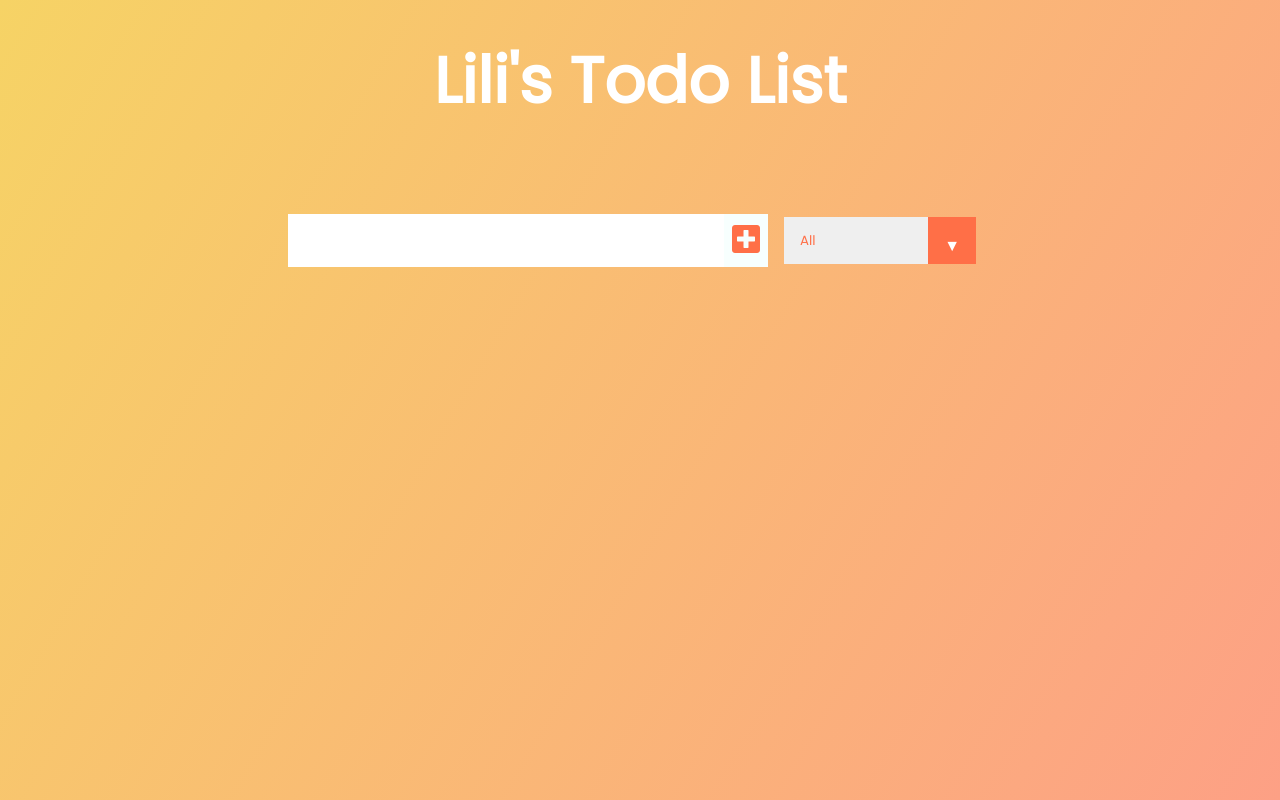
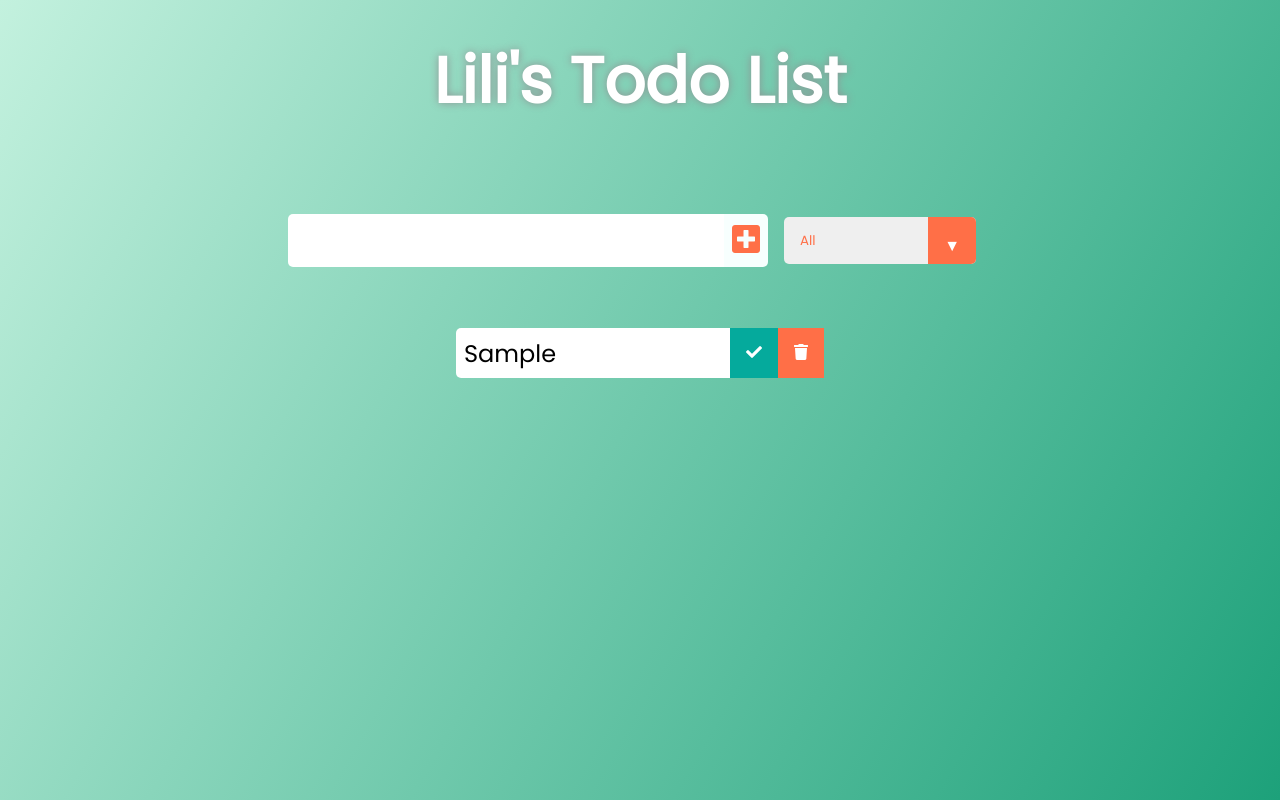
Before and after one commit to MazurLaura/TodoList, a React (Create React App) app: page / in a window 1280 px wide. Both pictures are taken after typing "Sample" into the empty fields and a click on the button 746 px from the left and 240 px from the top of the page. Built offline with nearby package versions, Linux system fonts and the light colour scheme.

Commit message:
finished the app and saved todos to local storage

```diff
--- a/src/App.css
+++ b/src/App.css
@@ -4,13 +4,20 @@
   box-sizing: border-box;
 }
 body {
-  background-image: linear-gradient(120deg, #f6d365 0%, #fda085 100%);
+  background-image: linear-gradient(120deg, #c3f1de 0%, #1da17a 100%);
   color: white;
   font-family: "Poppins", sans-serif;
   min-height: 100vh;
 }
 header {
   font-size: 2rem;
+}
+
+h1 {
+  /*
+  -webkit-text-stroke: 0.5px rgb(196, 243, 233);
+  */
+  text-shadow: 0 0 8px rgb(143, 148, 148);
 }
 
 header,
@@ -27,6 +34,17 @@
   border: none;
   background: white;
 }
+
+form input {
+  border-top-left-radius: 5px;
+  border-bottom-left-radius: 5px;
+}
+
+form button {
+  border-top-right-radius: 5px;
+  border-bottom-right-radius: 5px;
+}
+
 form button {
   color: #ff6f47;
   background: #f7fffe;
@@ -57,6 +75,8 @@
   justify-content: space-between;
   align-items: center;
   transition: all 1s ease;
+  border-top-left-radius: 5px;
+  border-bottom-left-radius: 5px;
 }
 .filter-todo {
   padding: 1rem;
@@ -75,7 +95,7 @@
   font-size: 1rem;
 }
 .complete-btn {
-  background: rgb(11, 212, 162);
+  background: rgb(5, 170, 156);
 }
 .todo-item {
   padding: 0rem 0.5rem;
@@ -106,6 +126,8 @@
   box-shadow: none;
   border: 0 !important;
   background-image: none;
+  border-top-left-radius: 5px;
+  border-bottom-left-radius: 5px;
 }
 
 /* Custom Select */
@@ -113,6 +135,8 @@
   margin: 1rem;
   position: relative;
   overflow: hidden;
+  border-top-right-radius: 5px;
+  border-bottom-right-radius: 5px;
 }
 select {
   color: #ff6f47;
--- a/src/App.js
+++ b/src/App.js
@@ -1,4 +1,4 @@
-import React, { useState } from "react";
+import React, { useState, useEffect } from "react";
 import './App.css';
 import Form from "./components/Form";
 import TodoList from "./components/TodoList";
@@ -6,14 +6,66 @@
 function App() {
   const [inputText, setInputText] = useState('');
   const [todos, setTodos] = useState([]);
+  const [status, setStatus] = useState('all');
+  const [filteredTodos, setFilteredTodos] = useState([]); //We want to get the todos in an array by filtering (all, completed, uncompleted)
+
+  //Run once when the app starts
+  useEffect(() => {
+    getLocalTodos()
+  }, []);
+
+  //USE EFFECT
+  useEffect(() => {
+    filterHandler();
+    saveLocalTodos();
+  }, [todos, status])
+
+  const filterHandler = () => {
+    switch (status) {
+      case 'completed':
+        setFilteredTodos(todos.filter(todo => todo.completed === true));
+        break;
+      case 'uncompleted':
+        setFilteredTodos(todos.filter(todo => todo.completed === false));
+        break;
+      default:
+        setFilteredTodos(todos);
+        break;
+    }
+  }
+
+  // Save to local stotage
+
+  const saveLocalTodos = () => {
+    localStorage.setItem('todos', JSON.stringify(todos));
+  };
+
+  const getLocalTodos = () => {
+    if (localStorage.getItem('todos') === null) {
+      localStorage.setItem('todos', JSON.stringify([]));
+    } else {
+      let todoLocal = JSON.parse(localStorage.getItem('todos'));
+      setTodos(todoLocal);
+    }
+  }
 
   return (
     <div className="App">
       <header>
         <h1>Lili's Todo List</h1>
       </header>
-      <Form inputText={inputText} todos={todos}setTodos={setTodos} setInputText={setInputText}/>
-      <TodoList />
+      <Form
+        inputText={inputText}
+        todos={todos}
+        setTodos={setTodos}
+        setInputText={setInputText}
+        setStatus={setStatus}
+      />
+      <TodoList
+        filteredTodos={filteredTodos}
+        todos={todos}
+        setTodos={setTodos}
+      />
     </div>
   );
 }
--- a/src/components/Form.js
+++ b/src/components/Form.js
@@ -1,7 +1,7 @@
 import React from "react";
 
 
-const Form = ({inputText, setInputText, todos, setTodos}) => {
+const Form = ({inputText, setInputText, todos, setTodos, setStatus}) => {
 
   //Every time the input changes this onChange event will run.
   const inputTextHandler = (event) => {
@@ -16,6 +16,10 @@
     setInputText('');
   };
 
+  const statusHandler = (event) => {
+    setStatus(event.target.value);
+  }
+
   return(
     <form>
       <input onChange={inputTextHandler} value={inputText} type="text" className="todo-input" />
@@ -23,7 +27,7 @@
         <i className="fas fa-plus-square"></i>
       </button>
       <div className="select">
-        <select name="todos" className="filter-todo">
+        <select onChange={statusHandler} name="todos" className="filter-todo">
           <option value="all">All</option>
           <option value="completed">Completed</option>
           <option value="uncompleted">Uncompleted</option>
--- /dev/null
+++ b/src/components/Todo.js
@@ -0,0 +1,33 @@
+import React from "react";
+
+const Todo = ({ text, todo, todos, setTodos }) => {
+
+  const deleteHandler = () => {
+    setTodos(todos.filter((element) => element.id !== todo.id)) //The filter goes through all of the listed todos, and if the element id matches the todo id, then it's gonna get rid of it. So we try to find an element that matches with whatever we clicked on.
+  };
+
+  const completeHandler = () => {
+    setTodos(todos.map((element) => {
+      if(element.id === todo.id) {
+        return {
+          ...element, completed: !element.completed
+        }
+      }
+      return element;
+    })
+  )}
+
+  return (
+    <div className="todo">
+      <li className={`todo-item ${todo.completed ? "completed" : ''}`}>{text}</li>
+      <button onClick={completeHandler} className="complete-btn">
+        <i className="fas fa-check"></i>
+      </button>
+      <button onClick={deleteHandler} className="trash-btn">
+        <i className="fas fa-trash"></i>
+      </button>
+    </div>
+  )
+};
+
+export default Todo;
--- a/src/components/TodoList.js
+++ b/src/components/TodoList.js
@@ -1,9 +1,21 @@
 import React from "react";
+import Todo from './Todo';
 
-const TodoList = () => {
-  return(
+const TodoList = ({ todos, setTodos, filteredTodos }) => {
+
+  return (
     <div className="todo-container">
-      <ul className="todo-list"></ul>
+      <ul className="todo-list">
+        {filteredTodos.map(todo => (
+          <Todo
+            todos={todos}
+            setTodos={setTodos}
+            key={todo.id}
+            text={todo.text}
+            todo={todo}
+            id={todo.id} />
+        ))}
+      </ul>
     </div>
   );
 };
```
